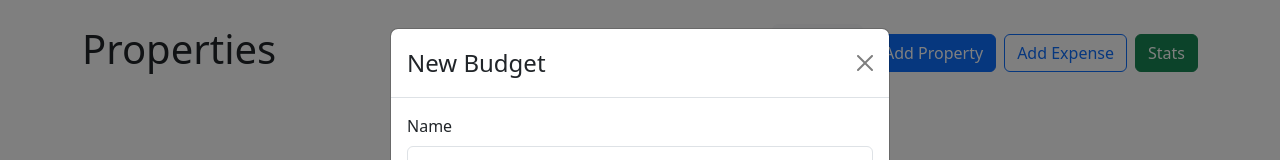
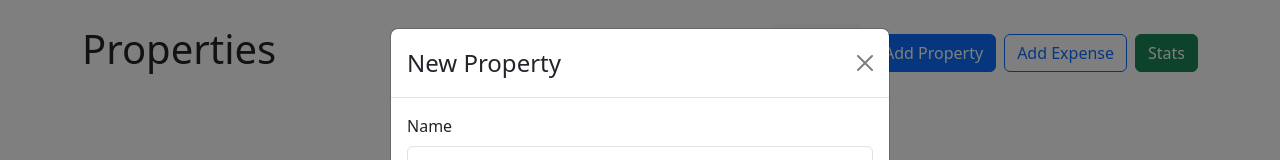
Before and after one commit to KianJen/Property-mgmt, a React (Create React App) app: page / in a window 1280 px wide. Both pictures are taken after a click on the button "Add Property". Shown: the top 160 px of the page. Built offline with nearby package versions, Linux system fonts and the light colour scheme.

Commit message:
cleaning

```diff
--- a/src/App.css
+++ b/src/App.css
@@ -1,5 +1,6 @@
 .App {
   text-align: center;
+  background-color: black;
 }
 
 .App-logo {
@@ -14,7 +15,7 @@
 }
 
 .App-header {
-  background-color: #282c34;
+  background-color: #0e50d4;
   min-height: 100vh;
   display: flex;
   flex-direction: column;
--- a/src/App.js
+++ b/src/App.js
@@ -12,7 +12,7 @@ import ViewStatsModal from './components/ViewStatsModal';
 import { AddBudgetModal } from './components/addBudgetModal';
 import { AddExpenseModal } from './components/AddExpenseModal';
 import { useState } from 'react';
-//import { useRef } from 'react';
+
 import { UNCATEGORIZED_BUDGET_ID, useBudgets } from './contexts/BudgetsContext';
 import ViewPropertyStatsModal from './components/PropertyStatsModal';
 
@@ -23,10 +23,8 @@ function App() {
   const [showAddBudgetModal, setShowAddBudgetModal] = useState(false)
   const [showAddExpenseModal, setShowAddExpenseModal] = useState(false)
   const [showViewStatsModal, setShowViewStatsModal] = useState(false)
-  //const [showPropertyStatsModal , setShowPropertyStatsModal] = useState(false)
   const [viewExpensesModalBudgetId, setViewExpensesModalBudgetId] = useState()
   const [viewExpensesModalMonthIndex, setViewExpensesModalMonthIndex] = useState()
-  const [uncategorizedBudgetCardMonthIndex, setUncategorizedBudgetCardMonthIndex] = useState()
   const [totalMonthIndex, setTotalMonthIndex] = useState()
   const [propertyStatsModalBudgetId, setPropertyStatsModalBudgetId] = useState()
   const [addExpenseModalBudgetId, setAddExpenseModalBudgetId] = useState()
@@ -35,13 +33,7 @@ function App() {
   const [index, setIndex] = useState(0)
   let [mon, setMon] = useState(0)
   const [propertyStatsModalMonthIndex,setPropertyStatsModalMonthIndex] = useState()
-  //addTypes()
- /*
 
-<UncategorizedBudgetCard onAddExpenseClick={() => openAddExpenseModal()}
-        monthIndex={uncategorizedBudgetCardMonthIndex}
-        onViewExpensesClick={() => setViewExpensesModalBudgetId(UNCATEGORIZED_BUDGET_ID)}/>
-*/
   function openAddExpenseModal(budgetId) {
     setShowAddExpenseModal(true)
     setAddExpenseModalBudgetId(budgetId)
@@ -53,8 +45,7 @@ function App() {
     setMon(selectedIndex)
     setTotalMonthIndex(selectedIndex)
     setAddExpenseModalMonthIndex(selectedIndex)
-    //setUncategorizedBudgetCardMonthIndex(selectedIndex)
-    //setPropertyStatsModalMonthIndex(selectedIndex)
+
   }
 
   return ( //mb4 is bottom margin my4 top margin, me-auto is left side
@@ -86,21 +77,14 @@ function App() {
           alignItems: "flex-start",
         }}
       >
-
         {budgets.map(budget => {
 
           let amount = getBudgetExpenses(budget.id,mon).reduce((total,expense) => total
           + expense.amount, 0)
-          //let tf = getBudgetNegatives(budget.id,mon)
+
           let neg = 0
-          //if(tf === undefined){
-
            neg = getBudgetNegatives(budget.id,mon).reduce((tot,exp) => tot
           + exp.amount, 0)
-          //amount += neg
-
-          //budget.max += Math.abs(neg)
-
           return (
 
             <BudgetCard
@@ -111,7 +95,7 @@ function App() {
             onAddExpenseClick={() => openAddExpenseModal(budget.id)}
             onViewExpensesClick={() => (setViewExpensesModalBudgetId(budget.id), setViewExpensesModalMonthIndex(mon))}
             onViewPropertyStatsClick={() => (setPropertyStatsModalBudgetId(budget.id), setPropertyStatsModalMonthIndex(mon))}
-            //stats
+
             />
           )
         })}
@@ -133,7 +117,7 @@ function App() {
       handleClose={() => setShowAddExpenseModal(false)} //what does handleclose do?
     />
     <ViewExpensesModal
-      //show = {showViewExpensesModal}
+
       budgetId={viewExpensesModalBudgetId}
       monthIndex={viewExpensesModalMonthIndex}
       handleClose={() => setViewExpensesModalBudgetId()}
--- a/src/components/TotalBudgetCard.js
+++ b/src/components/TotalBudgetCard.js
@@ -2,11 +2,8 @@ import { useBudgets } from "../contexts/BudgetsContext";
 import BudgetCard from "./BudgetCard";
 
 export default function TotalBudgetCard({monthIndex}) {
-    const { expenses, budgets,getMonthExpenses,getBudgetExpenses} = useBudgets()
+    const {getMonthExpenses} = useBudgets()
     const exp = getMonthExpenses(monthIndex)
-
-   // let neg = getBudgetNegatives(budget.id).reduce((tot,exp) => tot
-    //      + exp.amount, 0)
     const amount = exp.reduce((total, expense ) => total + expense.amount,0)
     const max = exp.filter(expense => expense.amount < 0).reduce((total, expense ) => total + expense.amount,0)
     if (max === 0) return null //show?
--- a/src/components/UncategorizedBudgetCard.js
+++ b/src/components/UncategorizedBudgetCard.js
@@ -1,6 +1,6 @@
 import { UNCATEGORIZED_BUDGET_ID, useBudgets} from "../contexts/BudgetsContext";
 import BudgetCard from "./BudgetCard";
-
+//unused
 export default function UncategorizedBudgetCard({props,monthIndex}) {
     const {getBudgetExpenses} = useBudgets()
     //broken, fix buttons
--- a/src/components/ViewExpensesModal.js
+++ b/src/components/ViewExpensesModal.js
@@ -1,15 +1,15 @@
 import { Button, Modal, Stack } from "react-bootstrap"
 import { currencyFormatter } from "../utils"
 import { UNCATEGORIZED_BUDGET_ID, useBudgets } from "../contexts/BudgetsContext"
-//fix shared stats
+
 export default function ViewExpensesModal({budgetId, handleClose, monthIndex }) {
 
     const { getBudgetExpenses, budgets, deleteBudget, deleteExpense } = useBudgets()
 
     const expenses = getBudgetExpenses(budgetId,monthIndex)
-    //error here
+
     const budget = UNCATEGORIZED_BUDGET_ID === budgetId ? //if uncat
-    //const budget = budgets.find(b => b.id === budgetId)
+
     {name: "Uncategorized", id: UNCATEGORIZED_BUDGET_ID} //make new
     : budgets.find(b => b.id === budgetId) //find budget
     return (
--- a/src/components/addBudgetModal.js
+++ b/src/components/addBudgetModal.js
@@ -5,13 +5,12 @@ import { useBudgets } from "../contexts/BudgetsContext"
 //mb = margin bottom
 export function AddBudgetModal({show, handleClose }) {
     const nameRef = useRef()
-    //const maxRef = useRef()
     const { addBudget } = useBudgets()
     function handleSubmit(e) {
         e.preventDefault()
         addBudget({
         name: nameRef.current.value,
-        //max:  //parseFloat(maxRef.current.value),
+
         })
         handleClose() //close after submit
     }
@@ -20,7 +19,7 @@ export function AddBudgetModal({show, handleClose }) {
         <Modal show={show} onHide={handleClose}>
             <Form onSubmit={handleSubmit}>
                 <Modal.Header closeButton>
-                    <Modal.Title>New Budget</Modal.Title>
+                    <Modal.Title>New Property</Modal.Title>
                 </Modal.Header>
                 <Modal.Body>
                     <Form.Group className="mb-3" controlId="name">
@@ -34,11 +33,4 @@ export function AddBudgetModal({show, handleClose }) {
             </Form>
         </Modal>
     )
-
 }
-/*
-<Form.Group className="mb-3" controlId="max">
-                        <Form.Label>Maximum Spending</Form.Label>
-                        <Form.Control ref = {maxRef} type="number" required min = {0}  step={0.01}/>
-                    </Form.Group>
-                    */
```
Also changed, not shown: src/contexts/BudgetsContext.js (+4 -35 lines).
